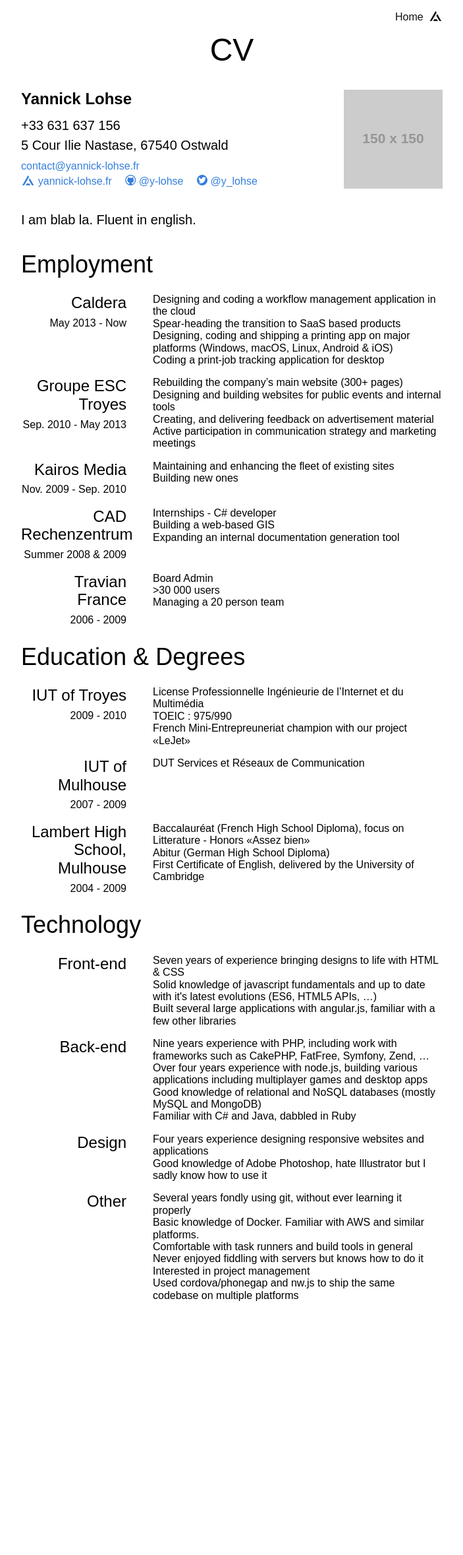
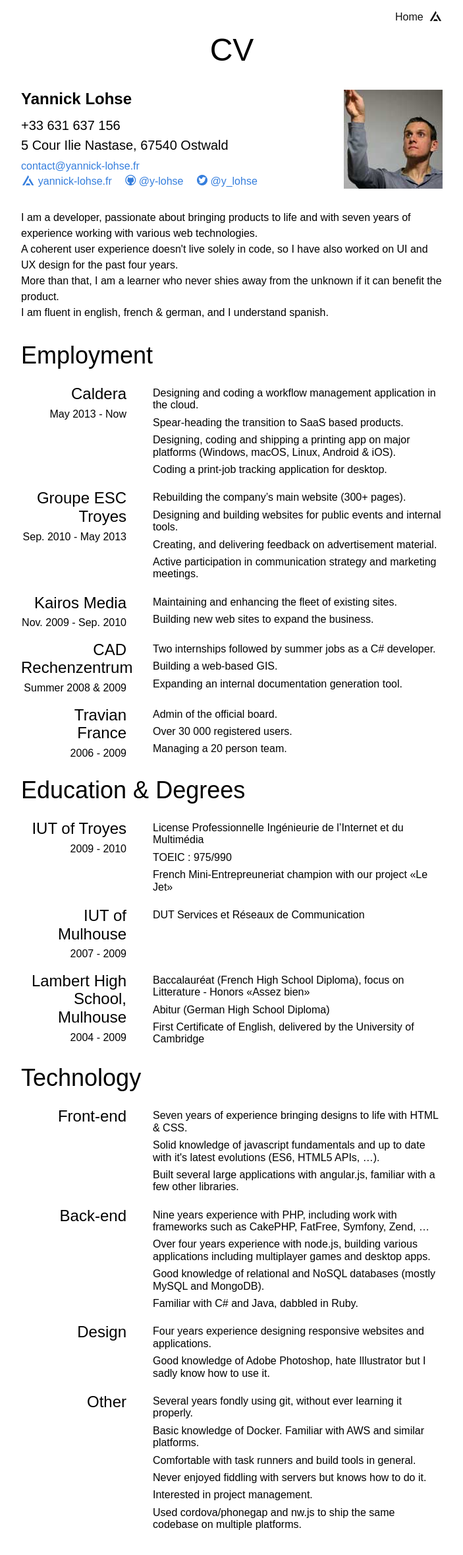
Before and after one commit to y-lohse/y-lohse.github.io, a Jekyll site: the page built from cv/index.html, in a window 1280 px wide. Shown: the whole page at 66% size, without its empty margins (288-991 px from the left). Built offline with Jekyll 4.4.1, drawn with Linux system fonts in a browser that asks for light colours; before the commit the page ends 2005 px from its top, so only the background shows below that.

Commit message:
More words

```diff
--- a/css/style.scss
+++ b/css/style.scss
@@ -54,7 +54,10 @@ a{
 }
 
 
-.cv{
+.cv-section{
+	ul > li{
+		@extend .pv1;
+	}
 }
 
 //icomoonstuff
--- a/cv/index.html
+++ b/cv/index.html
@@ -19,10 +19,10 @@ description:
 			5 Cour Ilie Nastase, 67540 Ostwald
 		</div>
 		<div class="f5">
-			<a href="" class="db pv1 no-underline">
+			<a href="mailto:contact@yannick-lohse.fr" class="db pv1 no-underline">
 				contact@yannick-lohse.fr
 			</a>
-			<a href="" class="icon-mobius no-underline">
+			<a href="htt://yannick-lohse.fr" class="icon-mobius no-underline">
 				yannick-lohse.fr
 			</a>
 			<a href="" class="icon-github ph3 no-underline">
@@ -34,15 +34,18 @@ description:
 		</div>
 	</div>
 	<div class="fl w-25">
-		<img src="http://placehold.it/150x150" class="fr" />
+		<img src="../assets/2016/09/portrait.jpg" alt="My portrait" class="fr" />
 	</div>
 </section>
 
-<p class="mv4 f4 lh-copy">
-	I am blab la. Fluent in english.
+<p class="mv4 f5 lh-copy">
+	I am a developer, passionate about bringing products to life and with seven years of experience working with various web technologies.<br />
+	A coherent user experience doesn't live solely in code, so I have also worked on UI and UX design for the past four years.<br />
+	More than that, I am a learner who never shies away from the unknown if it can benefit the product.<br />
+	I am fluent in english, french & german, and I understand spanish.
 </p>
 
-<section class="">
+<section class="cv-section">
 	<header>
 		<h1 class="normal f2">
 			Employment
@@ -58,16 +61,16 @@ description:
 			</h2>
 			<ul class="fl w-75 list">
 				<li>
-					Designing and coding a workflow management application in the cloud
+					Designing and coding a workflow management application in the cloud.
 				</li>
 				<li>
-					Spear-heading the transition to SaaS based products
+					Spear-heading the transition to SaaS based products.
 				</li>
 				<li>
-					Designing, coding and shipping a printing app on major platforms (Windows, macOS, Linux, Android & iOS)
+					Designing, coding and shipping a printing app on major platforms (Windows, macOS, Linux, Android & iOS).
 				</li>
 				<li>
-					Coding a print-job tracking application for desktop
+					Coding a print-job tracking application for desktop.
 				</li>
 			</ul>
 		</li>
@@ -80,16 +83,16 @@ description:
 			</h2>
 			<ul class="fl w-75 list">
 				<li>
-					Rebuilding the company’s main website (300+ pages)
+					Rebuilding the company’s main website (300+ pages).
 				</li>
 				<li>
-					Designing and building websites for public events and internal tools
+					Designing and building websites for public events and internal tools.
 				</li>
 				<li>
-					Creating, and delivering feedback on advertisement material
+					Creating, and delivering feedback on advertisement material.
 				</li>
 				<li>
-					Active participation in communication strategy and marketing meetings
+					Active participation in communication strategy and marketing meetings.
 				</li>
 			</ul>
 		</li>
@@ -102,10 +105,10 @@ description:
 			</h2>
 			<ul class="fl w-75 list">
 				<li>
-					Maintaining and enhancing the fleet of existing sites
+					Maintaining and enhancing the fleet of existing sites.
 				</li>
 				<li>
-					Building new ones
+					Building new web sites to expand the business.
 				</li>
 			</ul>
 		</li>
@@ -118,13 +121,13 @@ description:
 			</h2>
 			<ul class="fl w-75 list">
 				<li>
-					Internships - C# developer
+					Two internships followed by summer jobs as a C# developer.
 				</li>
 				<li>
-					Building a web-based GIS
+					Building a web-based GIS.
 				</li>
 				<li>
-					Expanding an internal documentation generation tool
+					Expanding an internal documentation generation tool.
 				</li>
 			</ul>
 		</li>
@@ -137,20 +140,20 @@ description:
 			</h2>
 			<ul class="fl w-75 list">
 				<li>
-					Board Admin
+					Admin of the official board.
 				</li>
 				<li>
-					>30 000 users
+					Over 30 000 registered users.
 				</li>
 				<li>
-					Managing a 20 person team
+					Managing a 20 person team.
 				</li>
 			</ul>
 		</li>
 	</ol>
 </section>
 
-<section class="">
+<section class="cv-section">
 	<header>
 		<h1 class="normal f2">
 			Education & Degrees
@@ -172,7 +175,7 @@ description:
 					TOEIC : 975/990
 				</li>
 				<li>
-					French Mini-Entrepreuneriat champion with our project «LeJet»
+					French Mini-Entrepreuneriat champion with our project «Le Jet»
 				</li>
 			</ul>
 		</li>
@@ -211,7 +214,7 @@ description:
 	</ol>
 </section>
 
-<section class="">
+<section class="cv-section">
 	<header>
 		<h1 class="normal f2">
 			Technology
@@ -224,13 +227,13 @@ description:
 			</h2>
 			<ul class="fl w-75 list">
 				<li>
-					Seven years of experience bringing designs to life with HTML & CSS
+					Seven years of experience bringing designs to life with HTML & CSS.
 				</li>
 				<li>
-					Solid knowledge of javascript fundamentals and up to date with it's latest evolutions (ES6, HTML5 APIs, …)
+					Solid knowledge of javascript fundamentals and up to date with it's latest evolutions (ES6, HTML5 APIs, …).
 				</li>
 				<li>
-					Built several large applications with angular.js, familiar with a few other libraries
+					Built several large applications with angular.js, familiar with a few other libraries.
 				</li>
 			</ul>
 		</li>
@@ -243,13 +246,13 @@ description:
 					Nine years experience with PHP, including work with frameworks such as CakePHP, FatFree, Symfony, Zend, …
 				</li>
 				<li>
-					Over four years experience with node.js, building various applications including multiplayer games and desktop apps
+					Over four years experience with node.js, building various applications including multiplayer games and desktop apps.
 				</li>
 				<li>
-					Good knowledge of relational and NoSQL databases (mostly MySQL and MongoDB)
+					Good knowledge of relational and NoSQL databases (mostly MySQL and MongoDB).
 				</li>
 				<li>
-					Familiar with C# and Java, dabbled in Ruby
+					Familiar with C# and Java, dabbled in Ruby.
 				</li>
 			</ul>
 		</li>
@@ -259,10 +262,10 @@ description:
 			</h2>
 			<ul class="fl w-75 list">
 				<li>
-					Four years experience designing responsive websites and applications
+					Four years experience designing responsive websites and applications.
 				</li>
 				<li>
-					Good knowledge of Adobe Photoshop, hate Illustrator but I sadly know how to use it
+					Good knowledge of Adobe Photoshop, hate Illustrator but I sadly know how to use it.
 				</li>
 			</ul>
 		</li>
@@ -272,22 +275,22 @@ description:
 			</h2>
 			<ul class="fl w-75 list">
 				<li>
-					Several years fondly using git, without ever learning it properly
+					Several years fondly using git, without ever learning it properly.
 				</li>
 				<li>
 					Basic knowledge of Docker. Familiar with AWS and similar platforms.
 				</li>
 				<li>
-					Comfortable with task runners and build tools in general
+					Comfortable with task runners and build tools in general.
 				</li>
 				<li>
-					Never enjoyed fiddling with servers but knows how to do it
+					Never enjoyed fiddling with servers but knows how to do it.
 				</li>
 				<li>
-					Interested in project management
+					Interested in project management.
 				</li>
 				<li>
-					Used cordova/phonegap and nw.js to ship the same codebase on multiple platforms
+					Used cordova/phonegap and nw.js to ship the same codebase on multiple platforms.
 				</li>
 			</ul>
 		</li>
```
Also changed, not shown: assets/2016/09/portrait.jpg (added).
